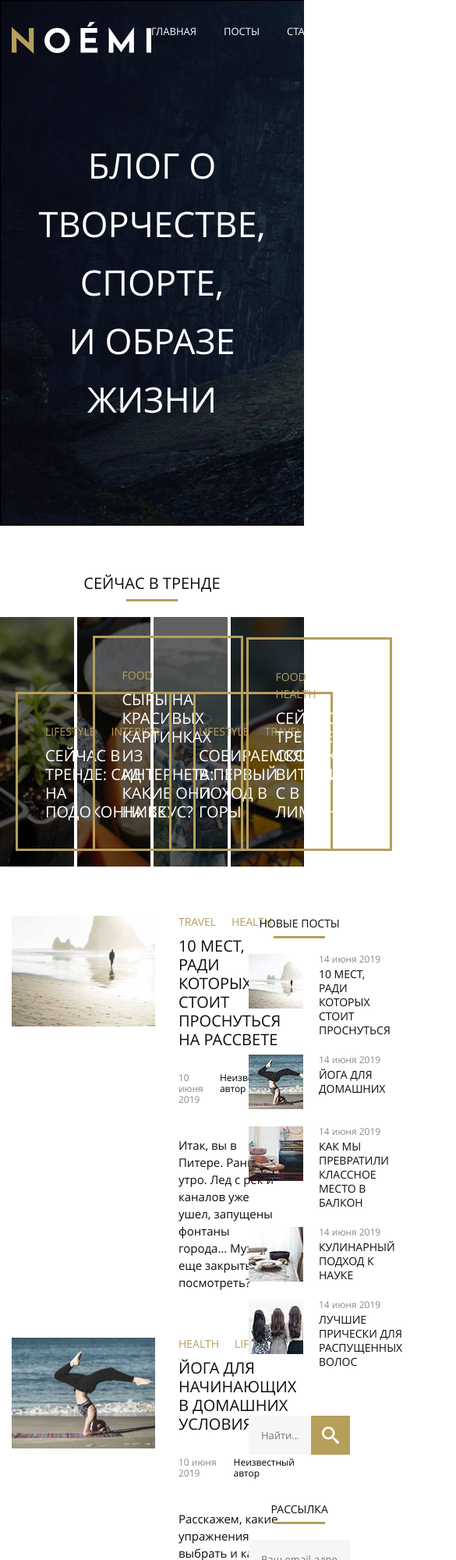
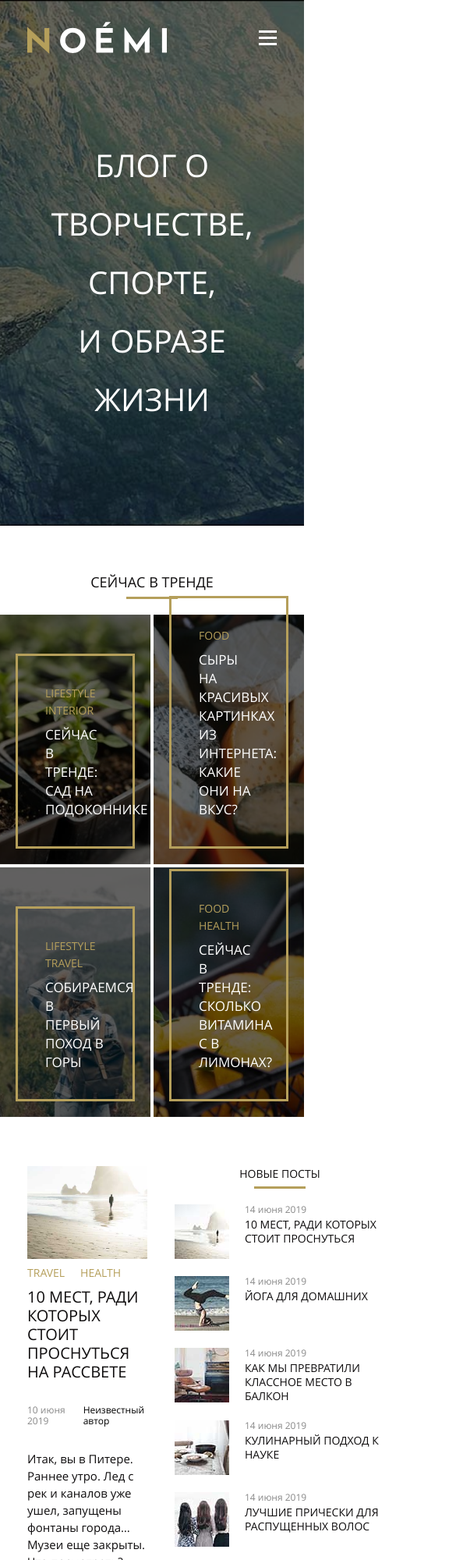
Before and after one commit to IamRoockie/noemi, a plain HTML site: page index.html in a window 390 px wide. Shown: the top 2000 px of the page at 78% size, 585 px wide, since content can reach past the window. Drawn offline with Linux system fonts and the light colour scheme.

Commit message:
added styles for tablet

```diff
--- a/css/main.css
+++ b/css/main.css
@@ -135,6 +135,7 @@ body {
 .header-top {
 	display        : flex;
 	justify-content: space-between;
+	align-items    : center;
 }
 
 .header__title {
@@ -159,6 +160,19 @@ body {
 
 .menu__link:hover {
 	border-bottom: 1px solid #ffffff;
+}
+
+.menu-gamburger {
+	width          : 23px;
+	display        : none;
+	flex-direction : column;
+	justify-content: center;
+	gap            : 5px;
+}
+
+.menu-gamburger__row {
+	height          : 3px;
+	background-color: #fff;
 }
 
 .footer {
@@ -222,11 +236,9 @@ body {
 }
 
 .trends__image {
-	position       : absolute;
-	z-index        : 0;
-	height         : 100%;
-	object-fit     : cover;
-	object-position: center bottom;
+	width     : 100%;
+	height    : 100%;
+	object-fit: cover;
 }
 
 .trends__content {
@@ -234,7 +246,8 @@ body {
 	z-index : 2;
 	bottom  : 20px;
 	padding : 40px 35px 35px;
-	margin  : 0 20px;
+	left    : 20px;
+	right   : 20px;
 	border  : 3px solid #b59f5b;
 }
 
@@ -263,11 +276,10 @@ body {
 }
 
 .sidebar {
-	max-width: 270px;
-	width    : 100%;
+	min-width: 270px;
 }
 
-.post {
+.posts__item {
 	display    : flex;
 	align-items: flex-start;
 	column-gap : 30px;
@@ -282,7 +294,7 @@ body {
 	margin-bottom: 30px;
 }
 
-.post-info {
+.posts__info {
 	display    : flex;
 	column-gap : 15px;
 	font-size  : 12px;
@@ -296,7 +308,7 @@ body {
 }
 
 .posts__desc {
-	margin-top    : 40px;
+	margin-top    : 30px;
 	display       : flex;
 	flex-direction: column;
 	row-gap       : 15px;
--- /dev/null
+++ b/css/media.css
@@ -0,0 +1,101 @@
+@media (max-width: 1200px) {
+	.container {
+		padding: 0 35px;
+	}
+
+	/* Header */
+
+	.header {
+		background-position: center;
+	}
+
+	.menu {
+		display: none;
+	}
+
+	.menu-gamburger {
+		display: flex;
+	}
+
+	.header__title {
+		font-size: 40px;
+	}
+
+	/* Trends */
+
+	.trends__title {
+		font-size: 18px;
+	}
+
+	.trends__list {
+		grid-template-columns: 1fr 1fr;
+	}
+
+	.trends__heading {
+		font-size: 17px;
+	}
+
+	/* Main */
+
+	.main__inner {
+		column-gap: 60px;
+	}
+
+	/* Shop */
+
+	.shop__inner {
+		column-gap     : 25px;
+		justify-content: space-between;
+	}
+
+	.shop__item {
+		flex-basis: 30%;
+	}
+}
+
+@media (max-width: 992px) {
+	.container {
+		max-width: 770px;
+		padding  : 0 35px;
+	}
+
+	.main__inner {
+		column-gap: 35px;
+		padding   : 0 35px;
+	}
+
+	/* Posts */
+
+	.posts {
+		row-gap: 40px;
+	}
+
+	.posts__item {
+		padding-bottom: 15px;
+		flex-direction: column;
+		border-bottom : 4px solid #eee;
+	}
+
+	.posts__item:last-child {
+		border-bottom: none;
+	}
+
+	.posts__img {
+		width: 100%;
+	}
+
+	.posts__content {
+		margin-top: 10px;
+	}
+
+	/* Shop */
+
+	.shop__inner {
+		column-gap     : 25px;
+		justify-content: space-between;
+	}
+
+	.shop__item {
+		flex-basis: 48%;
+	}
+}
--- a/index.html
+++ b/index.html
@@ -9,6 +9,7 @@
 	<link rel="stylesheet" href="/css/fonts.css">
 	<link rel="stylesheet" href="/css/reset.css">
 	<link rel="stylesheet" href="/css/main.css">
+	<link rel="stylesheet" href="/css/media.css">
 </head>
 
 <body>
@@ -50,6 +51,11 @@
 						</li>
 					</ul>
 				</nav>
+				<div class="menu-gamburger">
+					<div class="menu-gamburger__row"></div>
+					<div class="menu-gamburger__row"></div>
+					<div class="menu-gamburger__row"></div>
+				</div>
 			</div>
 			<h1 class="header__title">
 				Блог о творчестве, спорте, <br> и образе жизни
@@ -115,7 +121,7 @@
 	<main class="main">
 		<div class="main__inner">
 			<div class="posts">
-				<article class="post">
+				<article class="posts__item">
 					<img class="posts__img" src="images/last-post-1.jpg" alt="post image">
 					<div class="posts__content">
 						<div class="tags">
@@ -127,7 +133,7 @@
 								10 мест, ради которых стоит проснуться на рассвете
 							</a>
 						</h3>
-						<div class="post-info">
+						<div class="posts__info">
 							<span>10 июня 2019</span>
 							<span class="posts__author">Неизвестный автор</span>
 						</div>
@@ -139,7 +145,7 @@
 						</div>
 					</div>
 				</article>
-				<article class="post">
+				<article class="posts__item">
 					<img class="posts__img" src="images/last-post-2.jpg" alt="post image">
 					<div class="posts__content">
 						<div class="tags">
@@ -151,7 +157,7 @@
 								Йога для начинающих в домашних условиях
 							</a>
 						</h3>
-						<div class="post-info">
+						<div class="posts__info">
 							<span>10 июня 2019</span>
 							<span class="posts__author">Неизвестный автор</span>
 						</div>
@@ -163,7 +169,7 @@
 						</div>
 					</div>
 				</article>
-				<article class="post">
+				<article class="posts__item">
 					<img class="posts__img" src="images/last-post-3.jpg" alt="post image">
 					<div class="posts__content">
 						<div class="tags">
@@ -174,7 +180,7 @@
 								Лучшие музыкальные фестивали этого лета
 							</a>
 						</h3>
-						<div class="post-info">
+						<div class="posts__info">
 							<span>10 июня 2019</span>
 							<span class="posts__author">Неизвестный автор</span>
 						</div>
@@ -188,7 +194,7 @@
 						</div>
 					</div>
 				</article>
-				<article class="post">
+				<article class="posts__item">
 					<img class="posts__img" src="images/last-post-4.jpg" alt="post image">
 					<div class="posts__content">
 						<div class="tags">
@@ -200,7 +206,7 @@
 								Наукоёмкий подход к кулинарии
 							</a>
 						</h3>
-						<div class="post-info">
+						<div class="posts__info">
 							<span>10 июня 2019</span>
 							<span class="posts__author">Неизвестный автор</span>
 						</div>
@@ -212,7 +218,7 @@
 						</div>
 					</div>
 				</article>
-				<article class="post">
+				<article class="posts__item">
 					<img class="posts__img" src="images/last-post-5.jpg" alt="post image">
 					<div class="posts__content">
 						<div class="tags">
@@ -225,7 +231,7 @@
 								делаем модные принты на подушках для интерьера
 							</a>
 						</h3>
-						<div class="post-info">
+						<div class="posts__info">
 							<span>10 июня 2019</span>
 							<span class="posts__author">Неизвестный автор</span>
 						</div>
@@ -237,7 +243,7 @@
 						</div>
 					</div>
 				</article>
-				<article class="post">
+				<article class="posts__item">
 					<img class="posts__img" src="images/last-post-6.jpg" alt="post image">
 					<div class="posts__content">
 						<div class="tags">
@@ -249,7 +255,7 @@
 								Как первый раз отправиться в горы?
 							</a>
 						</h3>
-						<div class="post-info">
+						<div class="posts__info">
 							<span>10 июня 2019</span>
 							<span class="posts__author">Неизвестный автор</span>
 						</div>
@@ -261,7 +267,7 @@
 						</div>
 					</div>
 				</article>
-				<article class="post">
+				<article class="posts__item">
 					<img class="posts__img" src="images/last-post-4.jpg" alt="post image">
 					<div class="posts__content">
 						<div class="tags">
@@ -273,7 +279,7 @@
 								Наукоёмкий подход к кулинарии
 							</a>
 						</h3>
-						<div class="post-info">
+						<div class="posts__info">
 							<span>10 июня 2019</span>
 							<span class="posts__author">Неизвестный автор</span>
 						</div>
@@ -294,7 +300,7 @@
 						<li class="new-posts__item">
 							<img class="new-posts__img" src="/images/mini-post-1.jpg" alt="new post image">
 							<div class="new-posts__content">
-								<div class="post-info">
+								<div class="posts__info">
 									14 июня 2019
 								</div>
 								<a class="heading new-posts__heading" href="">
@@ -305,7 +311,7 @@
 						<li class="new-posts__item">
 							<img class="new-posts__img" src="/images/mini-post-2.jpg" alt="new post image">
 							<div class="new-posts__content">
-								<div class="post-info">
+								<div class="posts__info">
 									14 июня 2019
 								</div>
 								<a class="heading new-posts__heading" href="">
@@ -316,7 +322,7 @@
 						<li class="new-posts__item">
 							<img class="new-posts__img" src="/images/mini-post-3.jpg" alt="new post image">
 							<div class="new-posts__content">
-								<div class="post-info">
+								<div class="posts__info">
 									14 июня 2019
 								</div>
 								<a class="heading new-posts__heading" href="">
@@ -327,7 +333,7 @@
 						<li class="new-posts__item">
 							<img class="new-posts__img" src="/images/mini-post-4.jpg" alt="new post image">
 							<div class="new-posts__content">
-								<div class="post-info">
+								<div class="posts__info">
 									14 июня 2019
 								</div>
 								<a class="heading new-posts__heading" href="">
@@ -336,9 +342,9 @@
 							</div>
 						</li>
 						<li class="new-posts__item">
-							<img class="new-posts__img" src="/images/mini-post-5.jpg" alt="new post image">
+							<img class="new-posts__img" src="/images/mini-post-5.jpg" alt="new posts image">
 							<div class="new-posts__content">
-								<div class="post-info">
+								<div class="posts__info">
 									14 июня 2019
 								</div>
 								<a class="heading new-posts__heading" href="">
```
